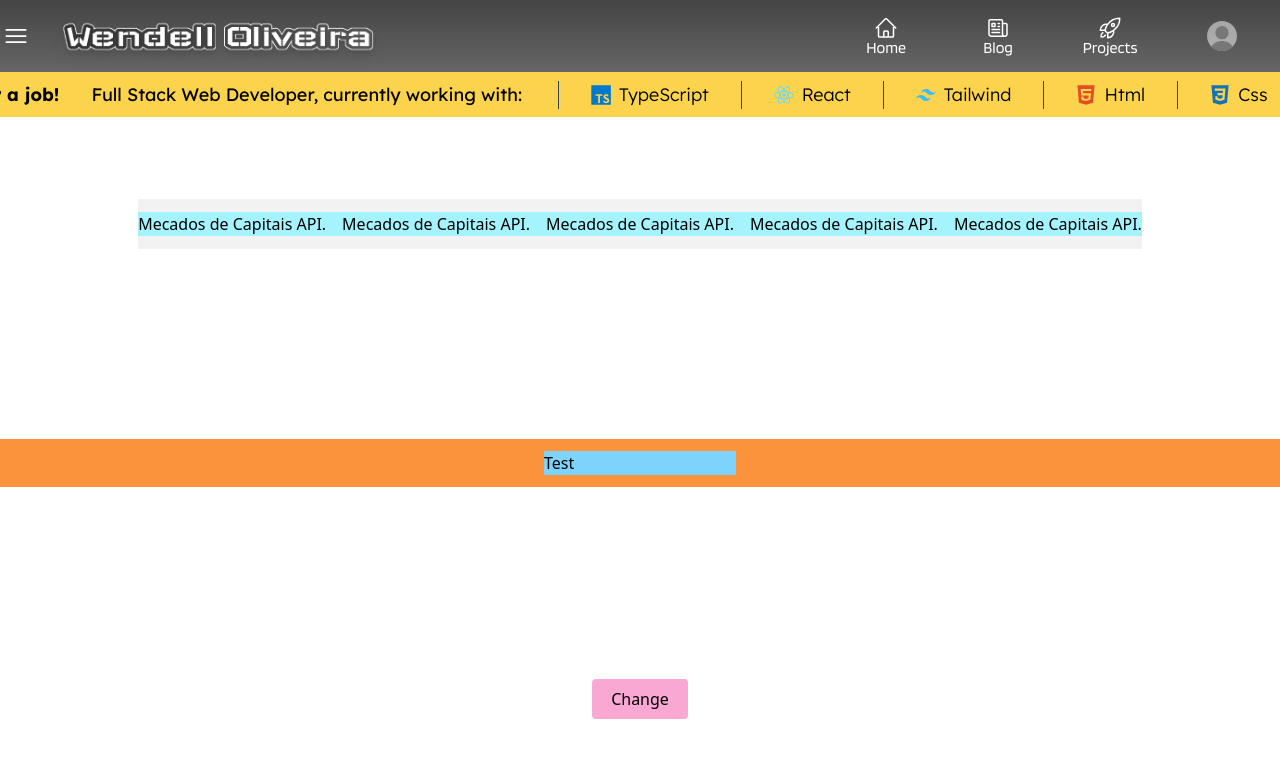
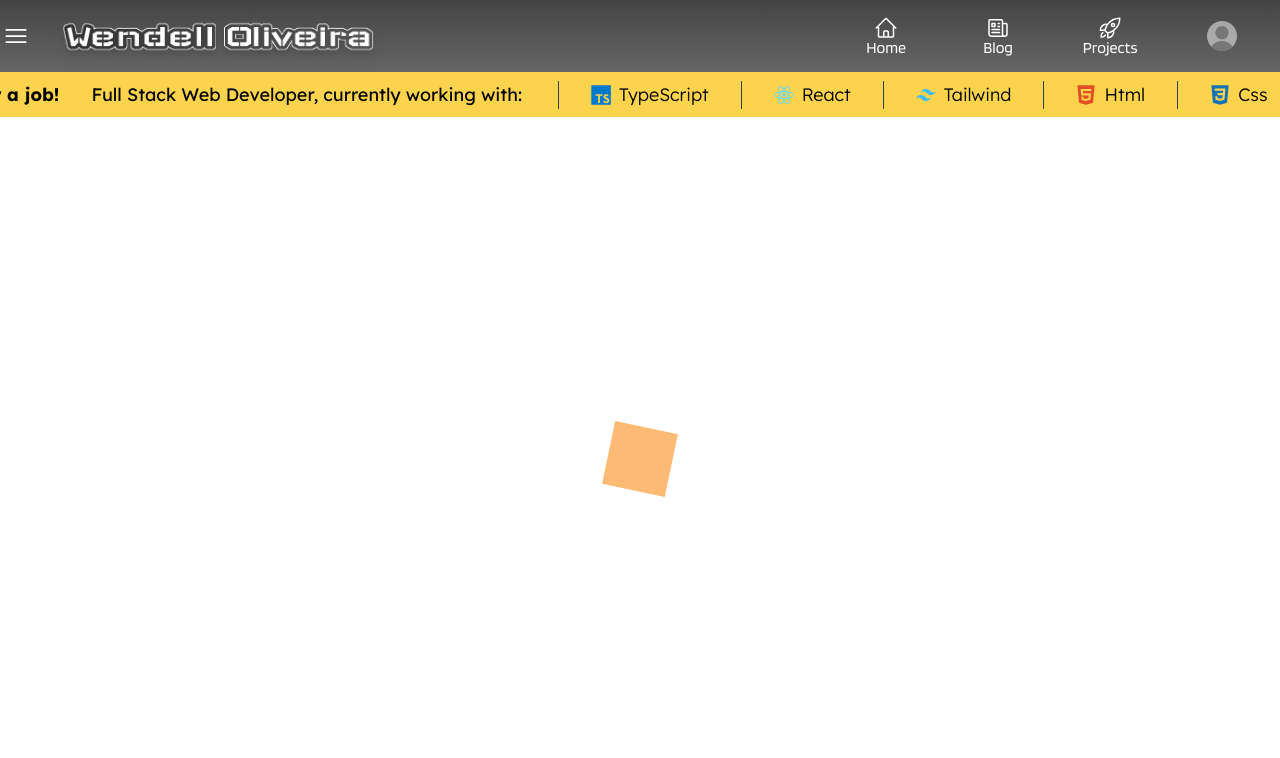
Before and after one commit to sowodev/my-portfolio, a React (Vite) app: page /test in a window 1280 px wide. Shown: the top 758 px of the page. Built offline with nearby package versions, Linux system fonts and the light colour scheme; what tailwindcss-hyphens would draw is missing.

Commit message:
figured out the env system with vite

```diff
--- a/src/components/articles/article/ArticlePrototype.tsx
+++ b/src/components/articles/article/ArticlePrototype.tsx
@@ -70,7 +70,7 @@ const ArticlePrototype = function articlePrototype({
         </div>
         <div className="flex w-full flex-row justify-start font-[Lexend] text-xs font-light text-slate-400">
           <div className="h-16 w-16">
-            <img src="/src/assets/imgs/user.svg" alt="" />
+            <img src="/imgs/user.svg" alt="" />
           </div>
           <div className="flex h-full w-fit flex-col">
             <span className="w-fit text-base text-slate-700 dark:text-white">
--- a/src/components/articles/routes/ArticlesRoutes.tsx
+++ b/src/components/articles/routes/ArticlesRoutes.tsx
@@ -36,9 +36,7 @@ const ArticlesRoutes = function articlesRoutes() {
   const query = useQuery({
     queryKey: ["articles"],
     queryFn: () =>
-      axios
-        .get("https://my-portfolio-be-production.up.railway.app/posts/")
-        .then((res) => {
+      axios.get(import.meta.env.VITE_DATABASE_POSTS).then((res) => {
         const posts_temp: PostsType[] = [];
 
         res.data.forEach((post: PostsDTO) => {
--- a/src/components/commom/contact-modal/ContactMeModal.tsx
+++ b/src/components/commom/contact-modal/ContactMeModal.tsx
@@ -23,15 +23,12 @@ const ContactMeModal = function contactMeModal() {
   const mutation = useMutation({
     mutationFn: () =>
       axios
-        .post(
-          "https://my-portfolio-be-production.up.railway.app/contact-message/",
-          {
-            name,
-            email,
-            subject,
-            message,
-          }
-        )
+        .post(import.meta.env.VITE_DATABASE_CONTACT_MSG, {
+          name,
+          email,
+          subject,
+          message,
+        })
         .then((res) => res.data),
   });
 
--- a/src/components/home/text_panel/MyStack.tsx
+++ b/src/components/home/text_panel/MyStack.tsx
@@ -48,13 +48,11 @@ const MyStack = function myStack() {
   const query: UseQueryResult<any, unknown> = useQuery({
     queryKey: ["stack"],
     queryFn: () =>
-      axios
-        .get("https://my-portfolio-be-production.up.railway.app/tech-stack/")
-        .then((res) => {
-          setTechStack(setNewStack(res.data));
+      axios.get(import.meta.env.VITE_DATABASE_TECH_STACK).then((res) => {
+        setTechStack(setNewStack(res.data));
 
-          return res.data;
-        }),
+        return res.data;
+      }),
   });
 
   if (query.isLoading) return <h1>Loading...</h1>;
--- a/src/components/projects/routes/ProjectsRoutes.tsx
+++ b/src/components/projects/routes/ProjectsRoutes.tsx
@@ -25,9 +25,7 @@ const ProjectsRoutes = function projectsRoutes() {
   const query = useQuery({
     queryKey: ["projects"],
     queryFn: () =>
-      axios
-        .get("https://my-portfolio-be-production.up.railway.app/projects/")
-        .then((res) => {
+      axios.get(import.meta.env.VITE_DATABASE_PROJECTS).then((res) => {
         const projects_temp: ProjectType[] = [];
 
         res.data.forEach((project: ProjectsDTO) => {
--- a/src/pages/Test.tsx
+++ b/src/pages/Test.tsx
@@ -1,76 +1,16 @@
 import React, { useState, useEffect } from "react";
 
-const tickerItems = [
-  "Mecados de Capitais API.",
-  "Mecados de Capitais API.",
-  "Mecados de Capitais API.",
-  "Mecados de Capitais API.",
-  "Mecados de Capitais API.",
-];
-
-const Ticker = () => {
-  const [tickerIndex, setTickerIndex] = useState(0);
-
-  useEffect(() => {
-    const intervalId = setInterval(() => {
-      setTickerIndex((prevIndex) =>
-        prevIndex === tickerItems.length - 1 ? 0 : prevIndex + 1
-      );
-    }, 1000);
-
-    return () => clearInterval(intervalId);
-  }, []);
-
+const Loading = () => {
   return (
-    <div className="relative flex h-[50px] w-full items-center justify-center overflow-hidden bg-[#f2f2f2]">
-      <div className="animate-marquee left-0 flex items-center gap-4 whitespace-nowrap bg-cyan-200">
-        {tickerItems.map((item, index) => (
-          <div
-            key={index}
-            className={`ticker-item ${
-              index === tickerIndex ? "ticker-item-active" : ""
-            } hover:bg-gray-500`}
-          >
-            {item}
-          </div>
-        ))}
-      </div>
-      <div className="animate-marquee2 absolute left-0 flex items-center gap-4 whitespace-nowrap bg-cyan-200">
-        {tickerItems.map((item, index) => (
-          <div
-            key={index}
-            className={`ticker-item ${
-              index === tickerIndex ? "ticker-item-active" : ""
-            } hover:bg-gray-500`}
-          >
-            {item}
-          </div>
-        ))}
-      </div>
-    </div>
+    <div className="flex h-16 w-16 animate-[spin_7s_linear_infinite] items-center justify-center overflow-hidden bg-orange-300"></div>
   );
 };
 
 const Test = function test() {
   const [translate, setTranslate] = useState("0");
   return (
-    <div className="flex h-full w-full flex-col items-center justify-center gap-48">
-      <div className="h-12">
-        <Ticker />
-      </div>
-      <div className="flex h-12 w-full flex-col items-center justify-center bg-orange-400">
-        <div
-          className={`flex w-[12rem] bg-sky-300 transition translate-x-${translate} duration-500 ease-in-out`}
-        >
-          Test
-        </div>
-      </div>
-      <button
-        className="h-10 w-24 rounded bg-pink-300"
-        onClick={() => setTranslate((c) => (c === "0" ? "80" : "0"))}
-      >
-        Change
-      </button>
+    <div className="flex h-full w-full flex-col items-center justify-center">
+      <Loading />
     </div>
   );
 };
```
Also changed, not shown: 1 other file (tests, documents, lock files or other folders). Lines whose indentation alone changed are shown as unchanged.
